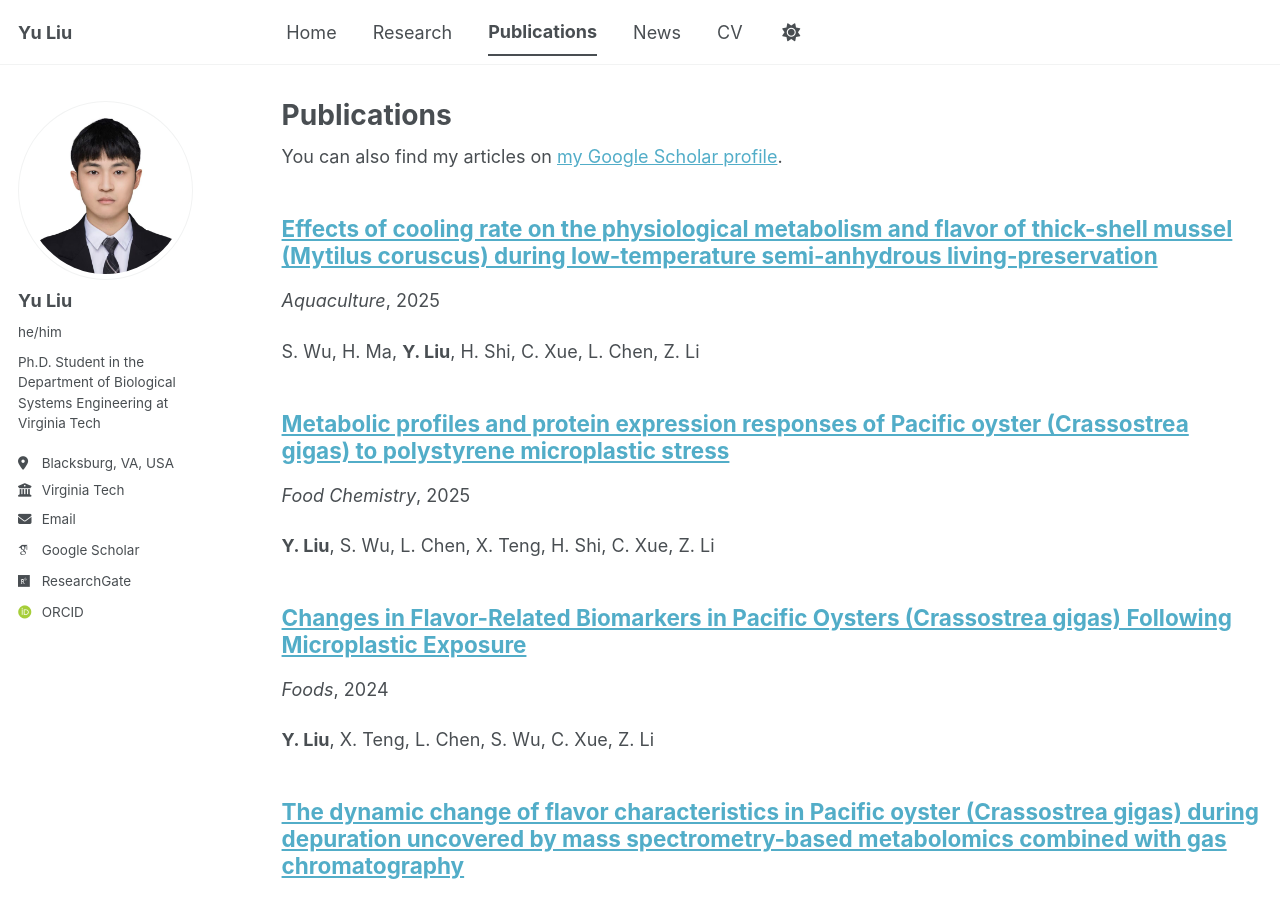
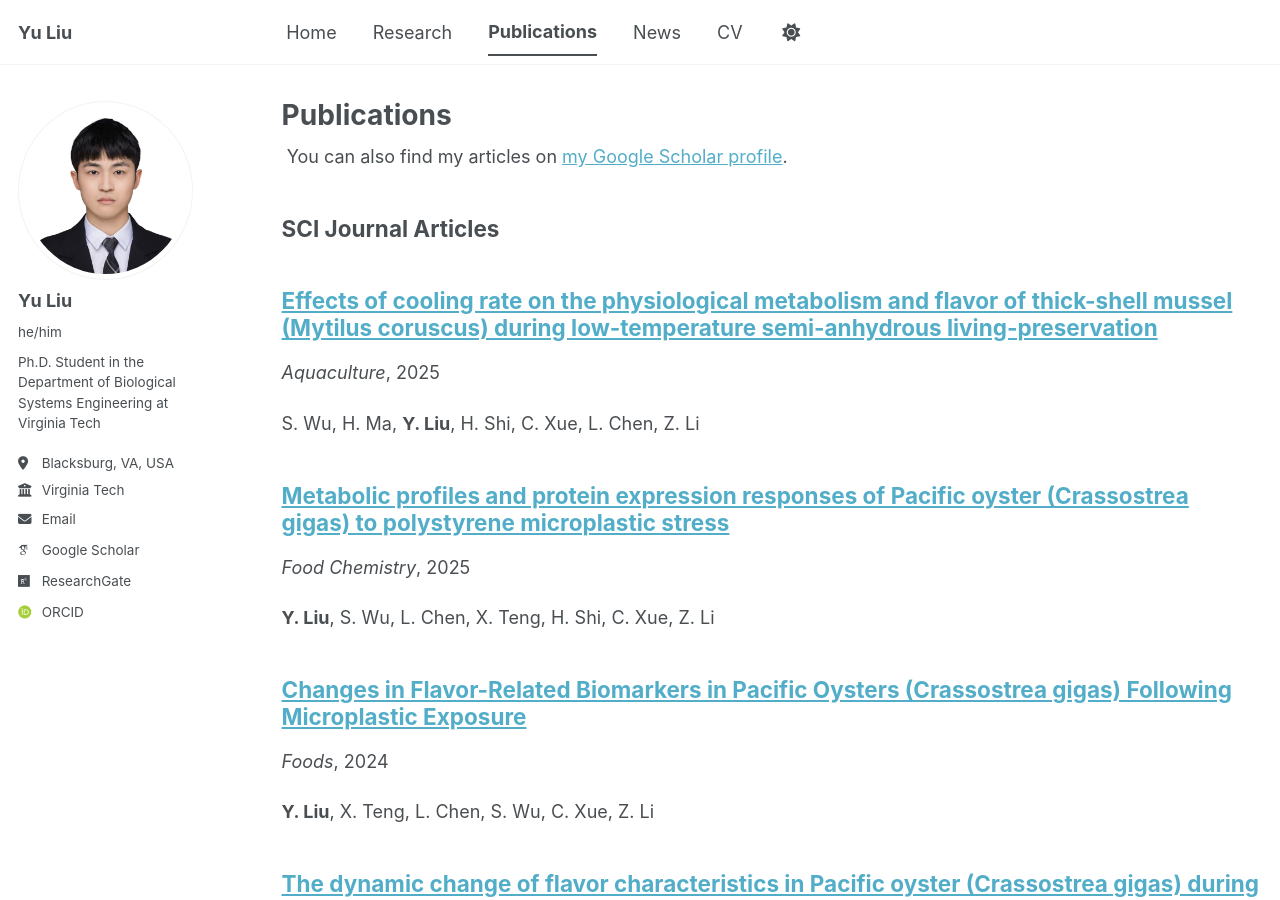
Before and after one commit to yuliu0322/yuliu0322.github.io, a Jekyll site: the page built from _pages/publications.html, in a window 1280 px wide and 900 px high. Built offline with Jekyll 4.4.1, drawn with Linux system fonts in a browser that asks for light colours; some web fonts are replaced; a script bundle is joined from its source files by our own code; library files that are not in the unit come from our copies.

Commit message:
Update publications.html

```diff
--- a/_pages/publications.html
+++ b/_pages/publications.html
@@ -3,15 +3,38 @@ layout: archive
 title: "Publications"
 permalink: /publications/
 author_profile: true
-description: "Peer-reviewed publications by Yu Liu."
+description: "Journal articles, book chapters, and patents by Yu Liu."
 ---
 
 {% if site.author.googlescholar %}
-  <div class="wordwrap">You can also find my articles on <a href="{{site.author.googlescholar}}">my Google Scholar profile</a>.</div>
+  <div class="wordwrap">
+    You can also find my articles on
+    <a href="{{ site.author.googlescholar }}">my Google Scholar profile</a>.
+  </div>
 {% endif %}
 
 {% include base_path %}
 
+<h2>SCI Journal Articles</h2>
+
 {% for post in site.publications reversed %}
-  {% include archive-single.html %}
+  {% unless post.type == "book" or post.type == "patent" %}
+    {% include archive-single.html %}
+  {% endunless %}
 {% endfor %}
+
+<h2>Book Chapters</h2>
+
+{% for post in site.publications reversed %}
+  {% if post.type == "book" %}
+    {% include archive-single.html %}
+  {% endif %}
+{% endfor %}
+
+<h2>Patents</h2>
+
+{% for post in site.publications reversed %}
+  {% if post.type == "patent" %}
+    {% include archive-single.html %}
+  {% endif %}
+{% endfor %}
```
